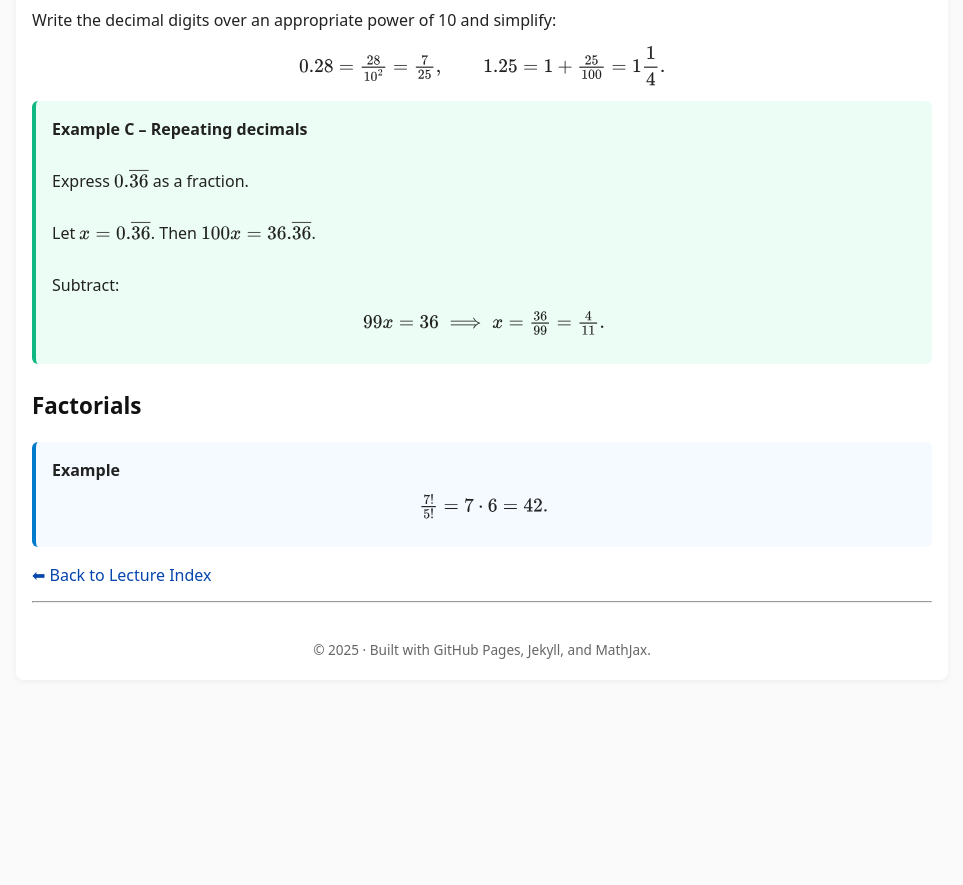
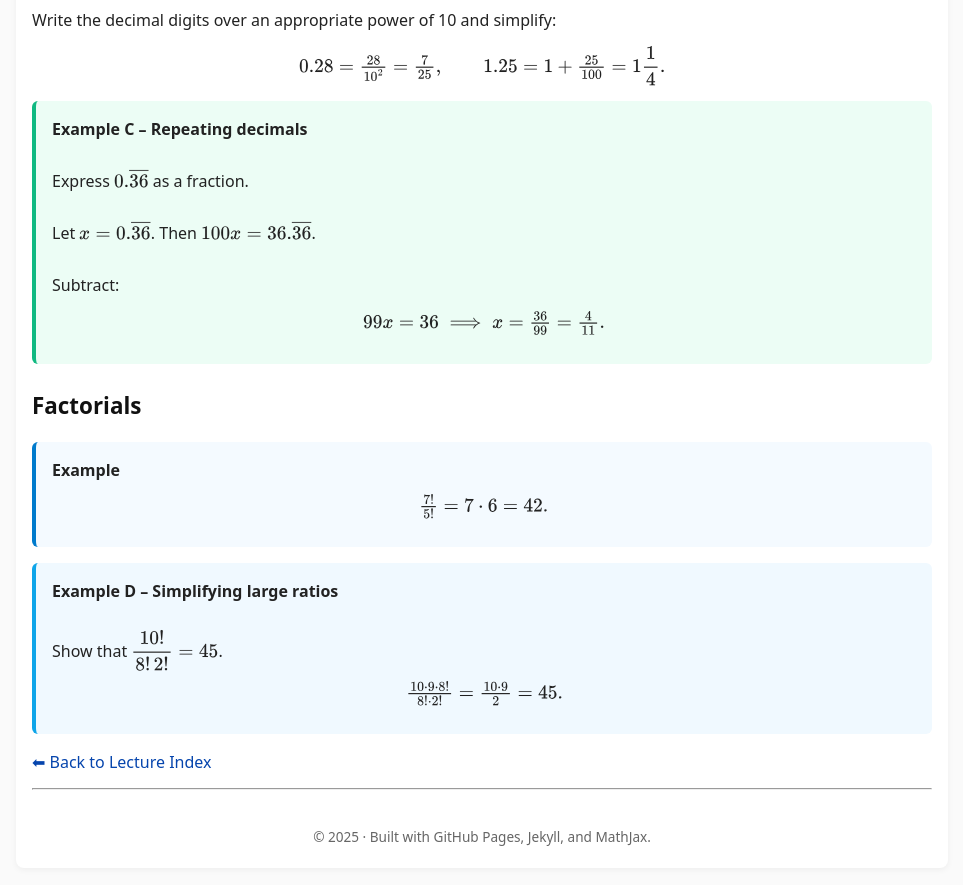
Before and after one commit to SaleemKamaludin/SaleemKamaludin.github.io, a Jekyll site: the page built from courses/math-1115/lecture-notes/lecture2.md, in a window 1280 px wide and 900 px high, scrolled down 4039 px. Shown: the top 885 px of the window, without its empty margins (158-1121 px from the left). Built offline with Jekyll 4.4.1, drawn with Linux system fonts in a browser that asks for light colours; before the commit the page ends 4751 px from its top, so only the background shows below that.

Commit message:
Update lecture2.md

```diff
--- a/courses/math-1115/lecture-notes/lecture2.md
+++ b/courses/math-1115/lecture-notes/lecture2.md
@@ -305,4 +305,16 @@ To divide fractions, multiply by the reciprocal of the second:
 </div>
 
 
+<div style="border-left:4px solid #0ea5e9; background:#f0f9ff; padding:1em; border-radius:6px; margin:1em 0;">
+  <strong>Example D – Simplifying large ratios</strong><br><br>
+  Show that \( \dfrac{10!}{8!\,2!} = 45 \).
+  <p style="text-align:center; margin-top:0.6em;">
+    \( \frac{10 \cdot 9 \cdot 8!}{8! \cdot 2!}
+    = \frac{10 \cdot 9}{2}
+    = 45. \)
+  </p>
+</div>
+
+
+
 [⬅ Back to Lecture Index]({{ '/courses/math-1115/lecture-notes/' | relative_url }})
```
